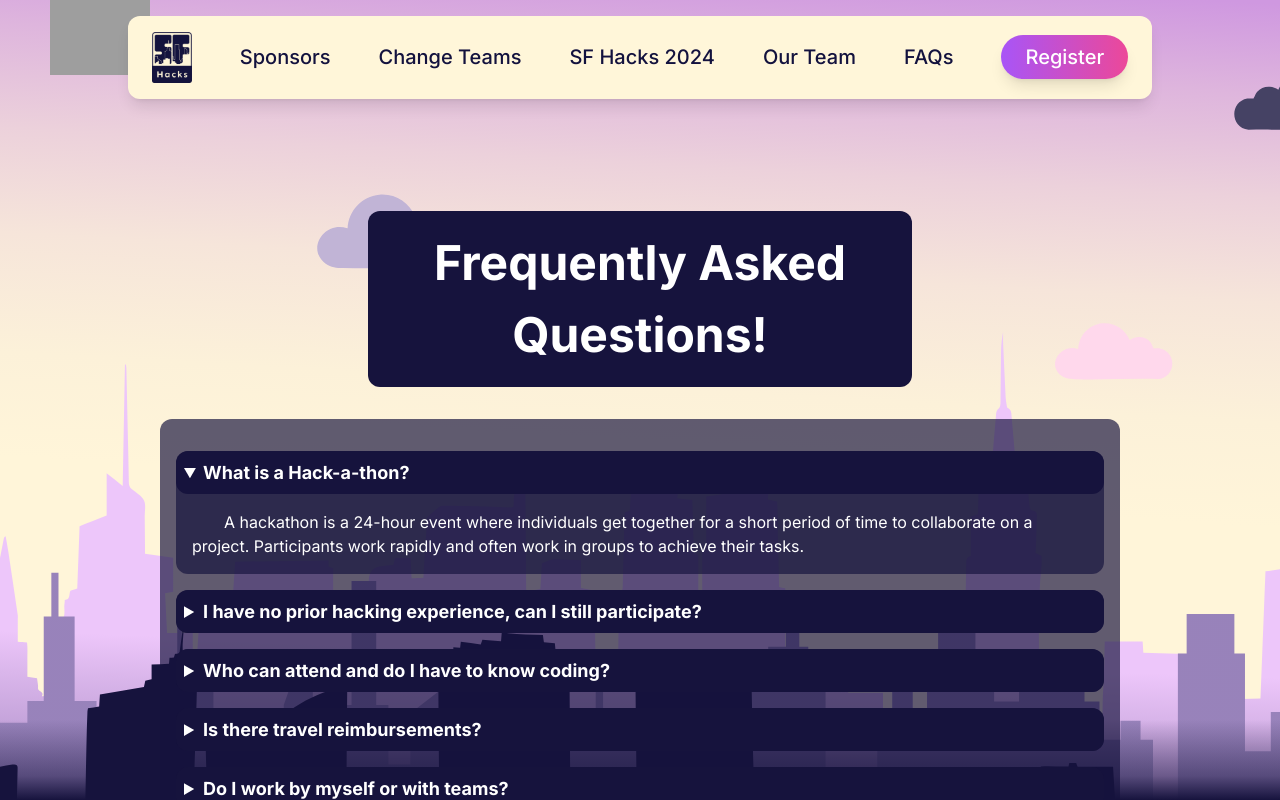
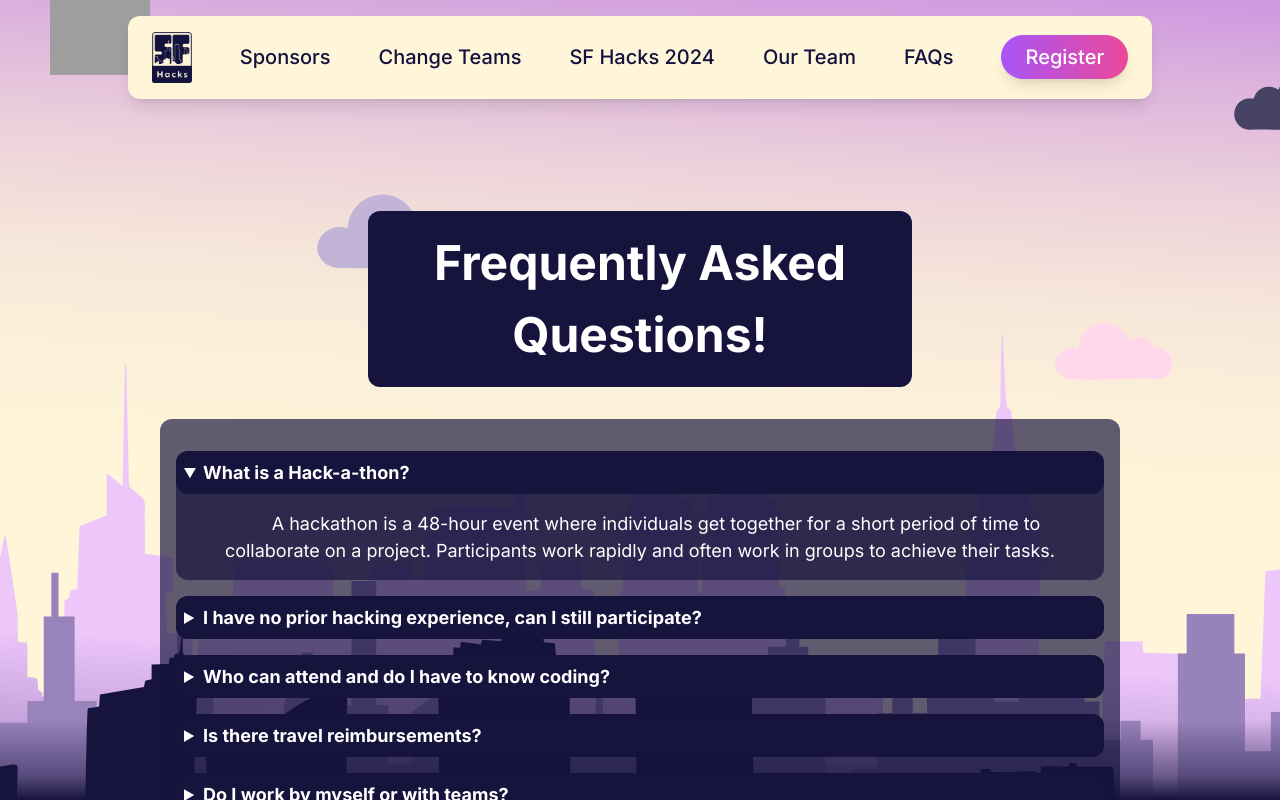
Before and after one commit to SF-Hacks-at-SFSU/sfhacks2025, a Next.js app: page /faqs in a window 1280 px wide. Both pictures are taken after a click on the heading "What is a Hack-a-thon?". Shown: the top 800 px of the page. Built offline with nearby package versions, Linux system fonts and the light colour scheme; grey boxes are pictures that could not be loaded.

Commit message:
Fixed the answer to "What is a What is a Hack-a-thon?" question. It is a 48-h event, not 24-h

```diff
--- a/src/app/faqs/components/Faqs.tsx
+++ b/src/app/faqs/components/Faqs.tsx
@@ -24,8 +24,13 @@ type qnaType = {
 const data: qnaType[] = [
 	{
 		question: "What is a Hack-a-thon? ",
-		answer:
-			"A hackathon is a 24-hour event where individuals get together for a short period of time to collaborate on a project. Participants work rapidly and often work in groups to achieve their tasks.",
+		answer: (
+			<p>
+				A hackathon is a 48-hour event where individuals get together for a
+				short period of time to collaborate on a project. Participants work
+				rapidly and often work in groups to achieve their tasks.
+			</p>
+		),
 	},
 	{
 		question: "I have no prior hacking experience, can I still participate?",
```
